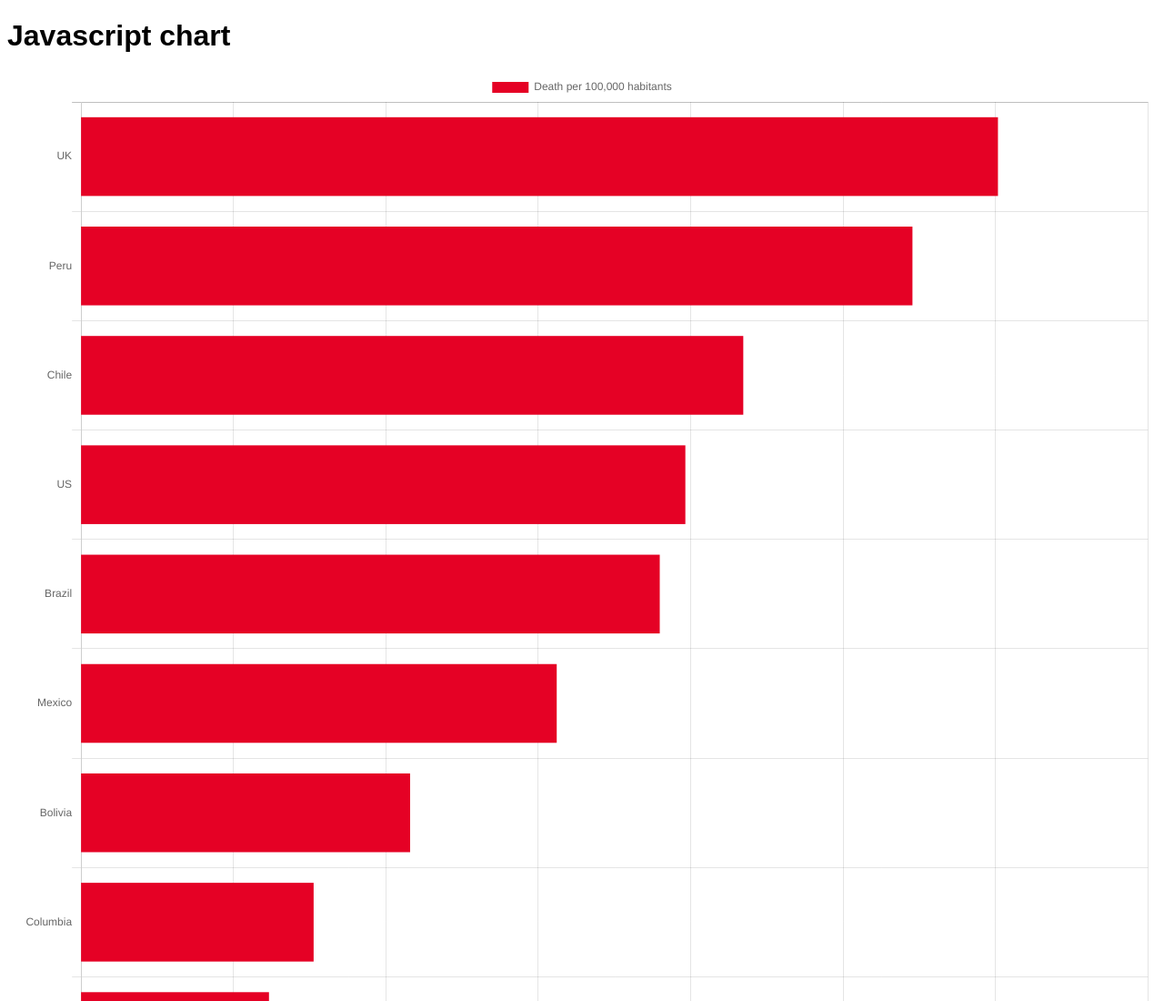
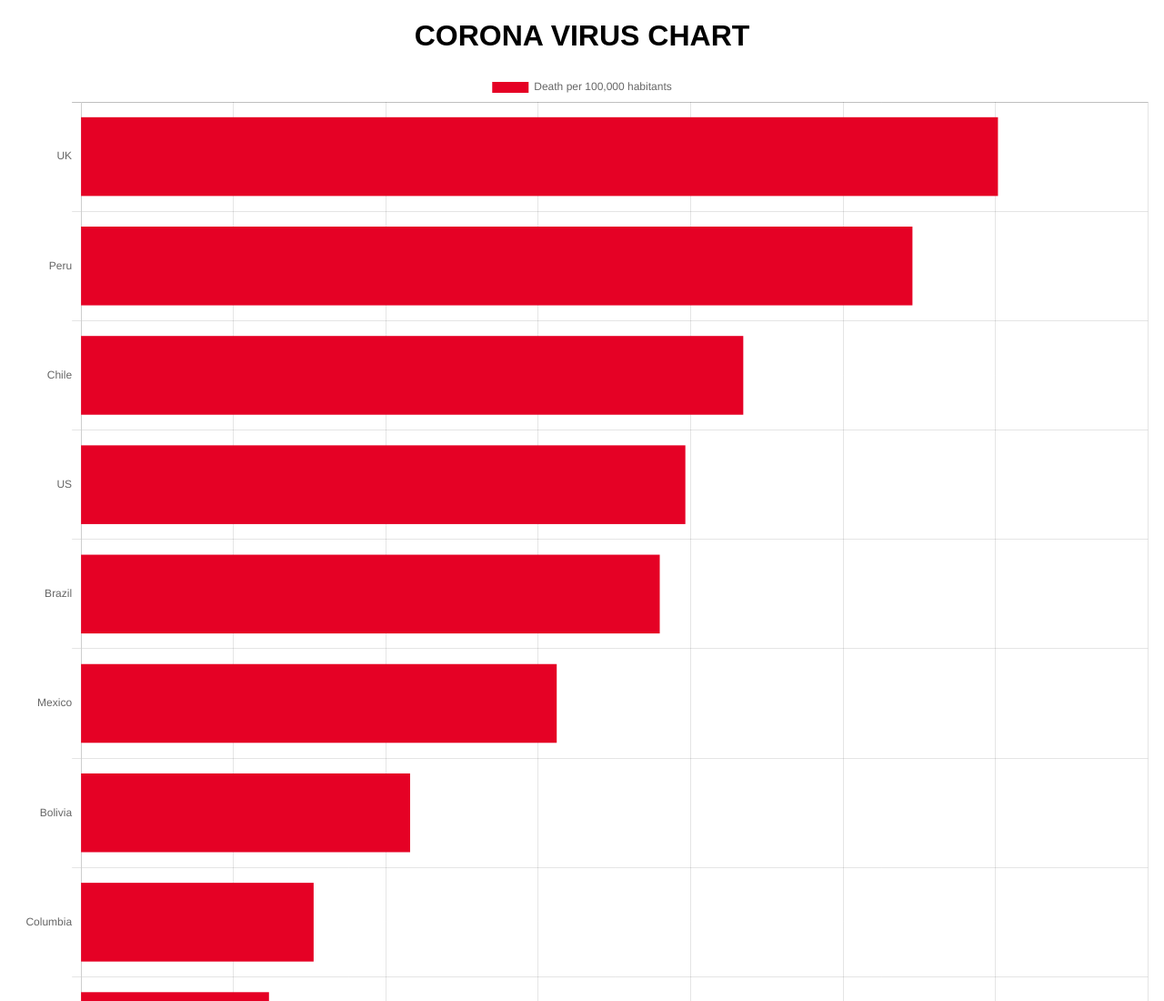
Before and after one commit to jamesbdev/js-graph, a website: page index.html in a window 1280 px wide. Shown: the top 1100 px of the page at 91% size. Drawn offline with nearby package versions, Linux system fonts and the light colour scheme.

Commit message:
changing title

```diff
--- a/index.html
+++ b/index.html
@@ -7,7 +7,7 @@
     <link rel="stylesheet" href="style.css">
 </head>
 <body>
-    <h1>Javascript chart</h1>
+    <h1 class="title">Corona virus chart</h1>
     <canvas id="myChart" width="400" height="400"></canvas>
     <script src="node_modules/chart.js/dist/Chart.js"></script>
     <script src="script.js"></script>
```
